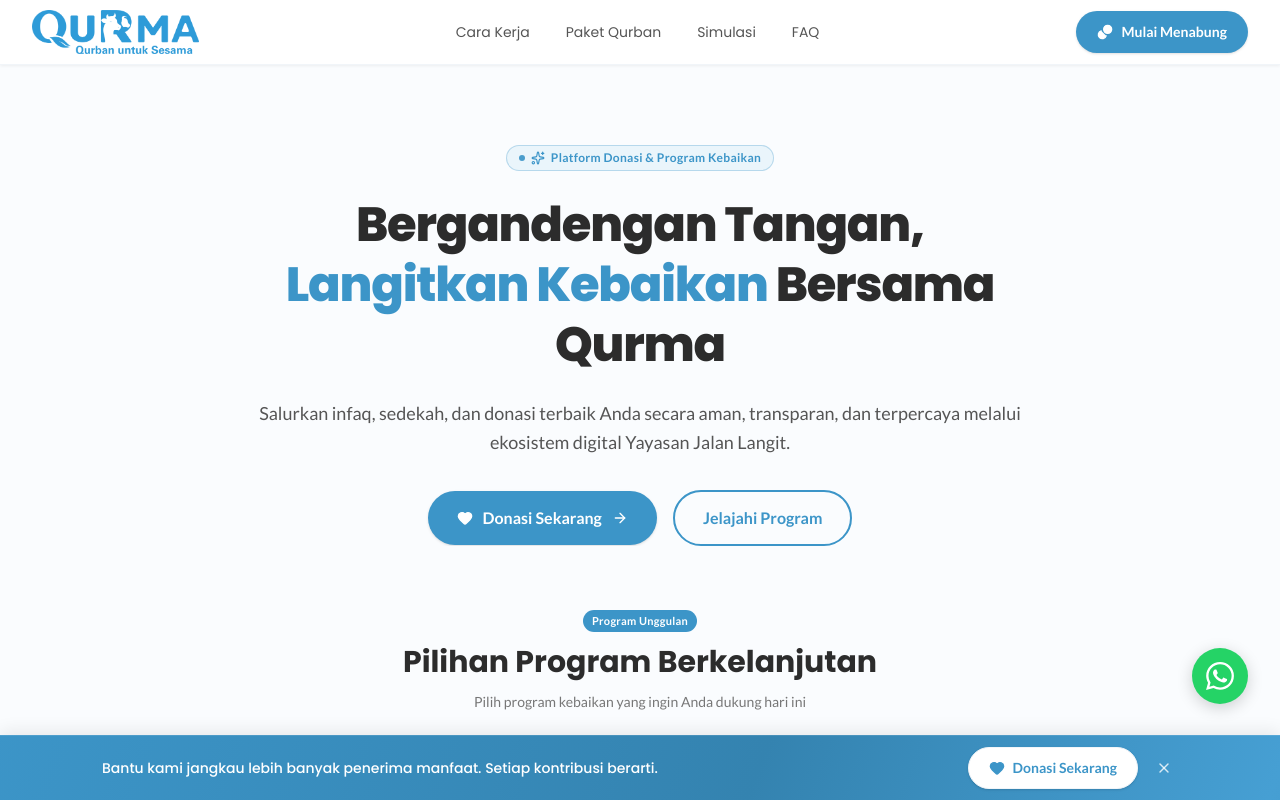
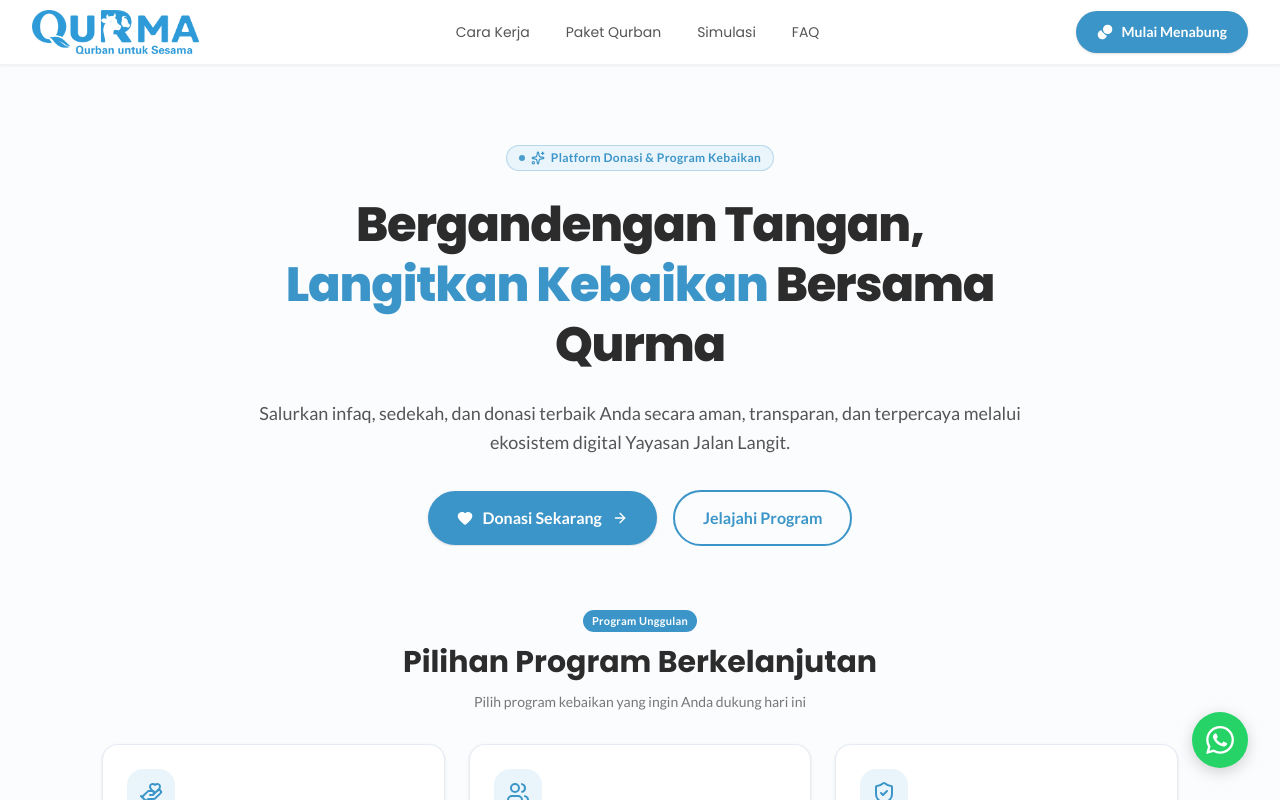
Before and after one commit to Jalan-Langit-Foundation/qurma-frontend, a Next.js app: page / in a window 1280 px wide. Shown: the top 800 px of the page. Built offline with nearby package versions, Linux system fonts and the light colour scheme.

Commit message:
refactor(layout): hapus FloatingCtaBar dan floating-cta-store

```diff
--- a/app/layout.tsx
+++ b/app/layout.tsx
@@ -3,7 +3,6 @@ import { Poppins, Lato, Caveat } from "next/font/google";
 import {
   Navbar,
   Footer,
-  FloatingCtaBar,
   FloatingWhatsappButton,
   ScrollToTopOnRefresh,
 } from "@/components/layout";
@@ -78,7 +77,6 @@ export default function RootLayout({
         <Navbar />
         <main className="flex-1">{children}</main>
         <Footer />
-        <FloatingCtaBar />
         <FloatingWhatsappButton />
       </body>
     </html>
--- a/components/layout/floating-cta-bar.tsx
+++ /dev/null
@@ -1,122 +0,0 @@
-"use client";
-
-import * as React from "react";
-import { X, Heart } from "lucide-react";
-import { Button } from "@/components/ui/button";
-import { Container } from "@/components/ui/container";
-import { SITE_CONFIG } from "@/lib/data";
-import { floatingCtaStore } from "@/lib/stores/floating-cta-store";
-import { cn } from "@/lib/utils";
-
-const STORAGE_KEY = "jlf_sticky_cta_dismissed";
-
-function subscribe(callback: () => void) {
-  window.addEventListener("storage", callback);
-  return () => window.removeEventListener("storage", callback);
-}
-
-function getDismissedSnapshot(): boolean {
-  if (typeof window === "undefined") return true;
-  return sessionStorage.getItem(STORAGE_KEY) === "true";
-}
-
-function getServerSnapshot(): boolean {
-  return true;
-}
-
-export function FloatingCtaBar() {
-  const [isVisible, setIsVisible] = React.useState(false);
-  const [isDismissed, setIsDismissed] = React.useState(false);
-  const isSessionDismissed = React.useSyncExternalStore(
-    subscribe,
-    getDismissedSnapshot,
-    getServerSnapshot
-  );
-
-  React.useEffect(() => {
-    if (isSessionDismissed) return;
-
-    const handleScroll = () => {
-      // Trigger once after scrolling 300px and stay visible
-      if (window.scrollY > 300) {
-        setIsVisible(true);
-        window.removeEventListener("scroll", handleScroll);
-      }
-    };
-
-    window.addEventListener("scroll", handleScroll, { passive: true });
-    handleScroll(); // Initial check
-
-    return () => window.removeEventListener("scroll", handleScroll);
-  }, [isSessionDismissed]);
-
-  React.useEffect(() => {
-    const isCtaActive = isVisible && !isDismissed && !isSessionDismissed;
-    floatingCtaStore.setVisible(isCtaActive);
-    return () => {
-      floatingCtaStore.setVisible(false);
-    };
-  }, [isVisible, isDismissed, isSessionDismissed]);
-
-  const handleDismiss = () => {
-    setIsVisible(false);
-    setIsDismissed(true);
-    floatingCtaStore.setVisible(false);
-    try {
-      sessionStorage.setItem(STORAGE_KEY, "true");
-    } catch {
-      // Ignore storage errors
-    }
-  };
-
-  if (isSessionDismissed || isDismissed) return null;
-
-  return (
-    <aside
-      aria-label="Ajakan Donasi"
-      className={cn(
-        "fixed bottom-0 left-0 right-0 z-40 hidden md:block overflow-hidden",
-        "bg-[linear-gradient(110deg,#3C95C8_0%,#3483B0_30%,#469FD3_50%,#3483B0_70%,#3C95C8_100%)]",
-        "animate-gradient-flow text-white",
-        "shadow-[0_-4px_16px_rgba(0,0,0,0.08)] border-t border-white/10",
-        "transition-all duration-300 ease-out transform",
-        isVisible
-          ? "translate-y-0 opacity-100 pointer-events-auto"
-          : "translate-y-full opacity-0 pointer-events-none"
-      )}
-    >
-      <Container size="xl">
-        <div className="flex h-16 items-center justify-between gap-6">
-          {/* Sisi Kiri: Pesan Sederhana */}
-          <p className="text-sm font-medium text-white font-['Poppins',sans-serif]">
-            Bantu kami jangkau lebih banyak penerima manfaat. Setiap kontribusi berarti.
-          </p>
-
-          {/* Sisi Kanan: Action Button & Close Icon */}
-          <div className="flex items-center gap-3 shrink-0">
-            <Button
-              variant="white"
-              size="md"
-              href={SITE_CONFIG.contact.donationUrl}
-              external
-              leftIcon={<Heart className="w-4 h-4 fill-[#3C95C8] text-[#3C95C8]" />}
-              className="shadow-sm hover:shadow-md transition-all font-semibold"
-            >
-              Donasi Sekarang
-            </Button>
-
-            <button
-              type="button"
-              onClick={handleDismiss}
-              className="p-1.5 rounded-full text-white/80 hover:text-white hover:bg-white/20 transition-colors focus-visible:outline-none focus-visible:ring-2 focus-visible:ring-white cursor-pointer"
-              aria-label="Tutup bar ajakan donasi"
-              title="Tutup"
-            >
-              <X className="w-4 h-4" />
-            </button>
-          </div>
-        </div>
-      </Container>
-    </aside>
-  );
-}
--- a/components/layout/floating-whatsapp-button.tsx
+++ b/components/layout/floating-whatsapp-button.tsx
@@ -1,7 +1,5 @@
 "use client";
 
-import * as React from "react";
-import { floatingCtaStore } from "@/lib/stores/floating-cta-store";
 import { cn } from "@/lib/utils";
 
 const WA_URL = "https://wa.me/6285173473189";
@@ -10,21 +8,8 @@ const CHAT_URL = `${WA_URL}?text=${encodeURIComponent(
 )}`;
 
 export function FloatingWhatsappButton() {
-  const isCtaVisible = React.useSyncExternalStore(
-    floatingCtaStore.subscribe,
-    floatingCtaStore.getSnapshot,
-    floatingCtaStore.getServerSnapshot
-  );
-
   return (
-    <div
-      className={cn(
-        "fixed right-4 sm:right-6 lg:right-8 z-50 transition-all duration-300 ease-out",
-        isCtaVisible
-          ? "bottom-4 sm:bottom-6 md:bottom-[88px] lg:bottom-[96px]"
-          : "bottom-4 sm:bottom-6 lg:bottom-8"
-      )}
-    >
+    <div className="fixed right-4 sm:right-6 lg:right-8 bottom-4 sm:bottom-6 lg:bottom-8 z-50 transition-all duration-300 ease-out">
       <a
         href={CHAT_URL}
         target="_blank"
--- a/components/layout/index.ts
+++ b/components/layout/index.ts
@@ -1,5 +1,4 @@
 export * from "./navbar";
 export * from "./scroll-to-top-on-refresh";
 export * from "./footer";
-export * from "./floating-cta-bar";
 export * from "./floating-whatsapp-button";
--- a/lib/stores/floating-cta-store.ts
+++ /dev/null
@@ -1,21 +0,0 @@
-type Listener = () => void;
-
-let isCtaVisible = false;
-const listeners = new Set<Listener>();
-
-export const floatingCtaStore = {
-  getSnapshot: (): boolean => isCtaVisible,
-  getServerSnapshot: (): boolean => false,
-  setVisible: (visible: boolean): void => {
-    if (isCtaVisible !== visible) {
-      isCtaVisible = visible;
-      listeners.forEach((listener) => listener());
-    }
-  },
-  subscribe: (listener: Listener): (() => void) => {
-    listeners.add(listener);
-    return () => {
-      listeners.delete(listener);
-    };
-  },
-};
```
